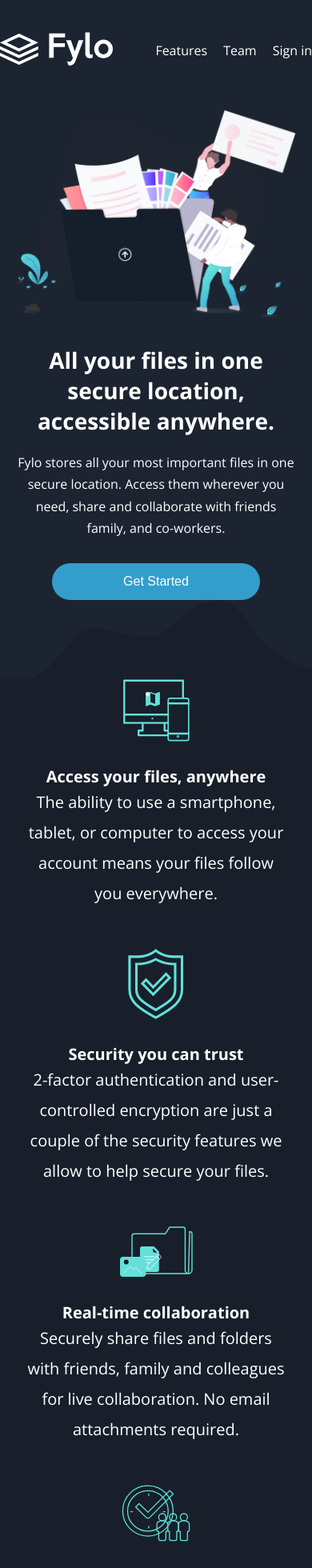
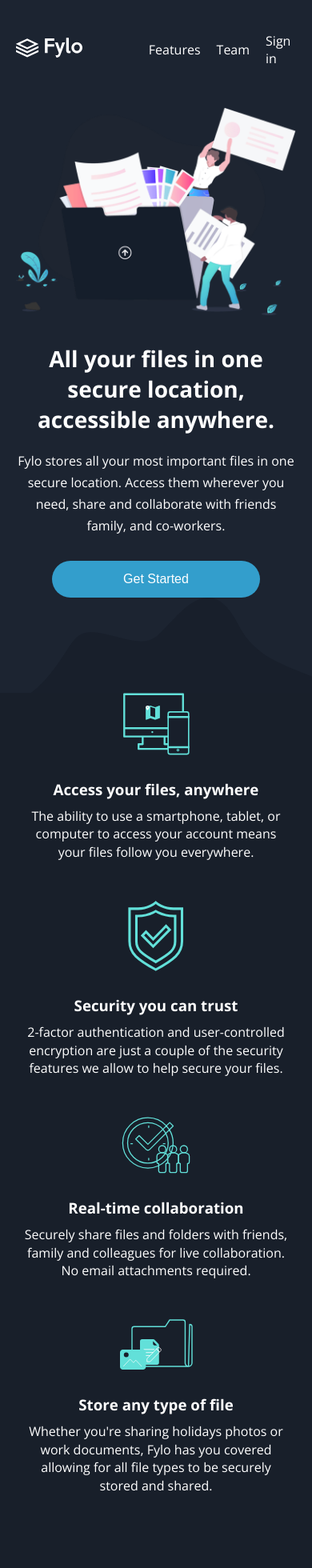
Before and after one commit to data-sets/fylo-dark-theme, a React (Create React App) app: page / in a window 390 px wide. Shown: the top 1960 px of the page at 80% size. Built offline with nearby package versions, Linux system fonts and the light colour scheme.

Commit message:
testing: font size

```diff
--- a/src/modules/Main.jsx
+++ b/src/modules/Main.jsx
@@ -25,7 +25,7 @@ export default function Main() {
             </p>
           </li>
           <li>
-            <img src={File} alt="File Logo" />
+            <img src={Collab} alt="File Logo" />
             <h3>Real-time collaboration</h3>
             <p>
               Securely share files and folders with friends, family and
@@ -33,7 +33,7 @@ export default function Main() {
             </p>
           </li>
           <li>
-            <img src={Collab} alt="Collab Logo" />
+            <img src={File} alt="Collab Logo" />
             <h3>Store any type of file</h3>
             <p>
               Whether you're sharing holidays photos or work documents, Fylo has
@@ -42,6 +42,7 @@ export default function Main() {
             </p>
           </li>
         </ul>
+        <section></section>
       </main>
     </>
   );
--- a/src/scss/globals/_main.scss
+++ b/src/scss/globals/_main.scss
@@ -53,7 +53,10 @@ button {
             gap: 50px;
             a {
               color: v.$white;
-              font-size: 1.25rem;
+              &:hover {
+                font-weight: 700;
+                text-decoration: underline;
+              }
             }
           }
         }
@@ -77,6 +80,10 @@ button {
       border-radius: 30px;
       color: v.$white;
       font-size: 1rem;
+      cursor: pointer;
+      &:hover {
+        background-color: v.$cyan;
+      }
     }
     img {
       display: inline-block;
@@ -88,7 +95,6 @@ button {
 
     p {
       padding: 20px 0;
-      font-size: 1.25rem;
     }
   }
   &__main--section {
@@ -105,7 +111,8 @@ button {
       width: 100%;
       margin: 0 auto;
       padding-inline: 100px;
-      gap: 60px;
+      padding-bottom: 120px;
+      gap: 80px;
       li {
         color: v.$white;
         text-align: center;
@@ -115,11 +122,10 @@ button {
           padding-bottom: 15px;
         }
         p {
-          font-size: 1.25rem;
-          line-height: 1.9;
+          line-height: 1.4;
         }
         h3 {
-          font-size: 1.25rem;
+          padding-bottom: 10px;
         }
       }
     }
@@ -142,9 +148,19 @@ button {
 }
 
 @media (max-width: 768px) {
+  .illustration {
+    img {
+      &:first-child {
+        display: none;
+      }
+      &:last-child {
+        display: block;
+      }
+    }
+  }
   .app {
     &__navigation--section {
-      padding: 0;
+      padding: 0 20px;
       ul {
         li {
           &:last-child {
@@ -158,7 +174,7 @@ button {
             }
           }
           img {
-            width: 80%;
+            width: 50%;
           }
         }
       }
@@ -191,6 +207,9 @@ button {
           img {
             margin-bottom: 10px;
           }
+          p {
+            font-size: 1rem;
+          }
         }
       }
     }
```
Also changed, not shown: src/dist/style.css, 1 other file (tests, documents, lock files or other folders).
